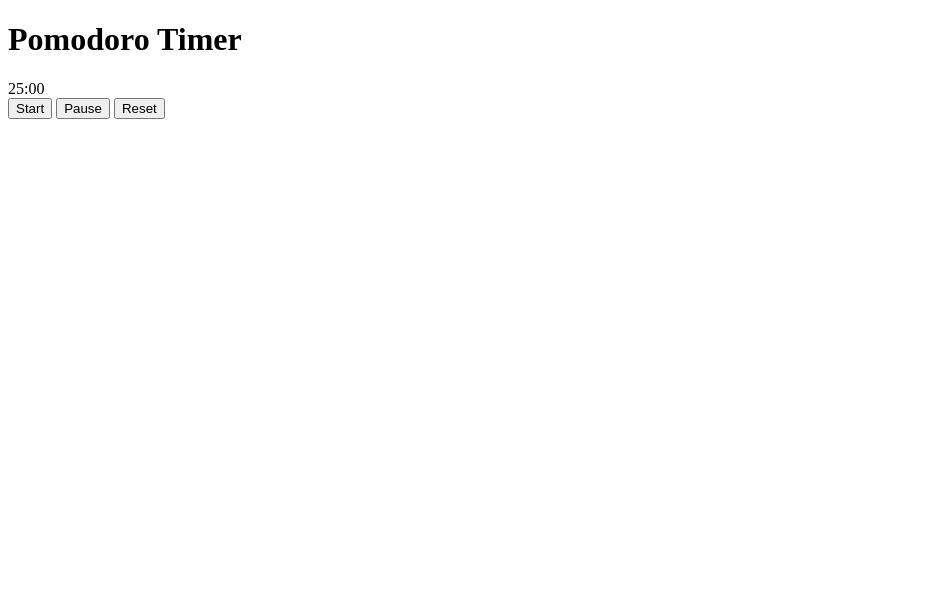
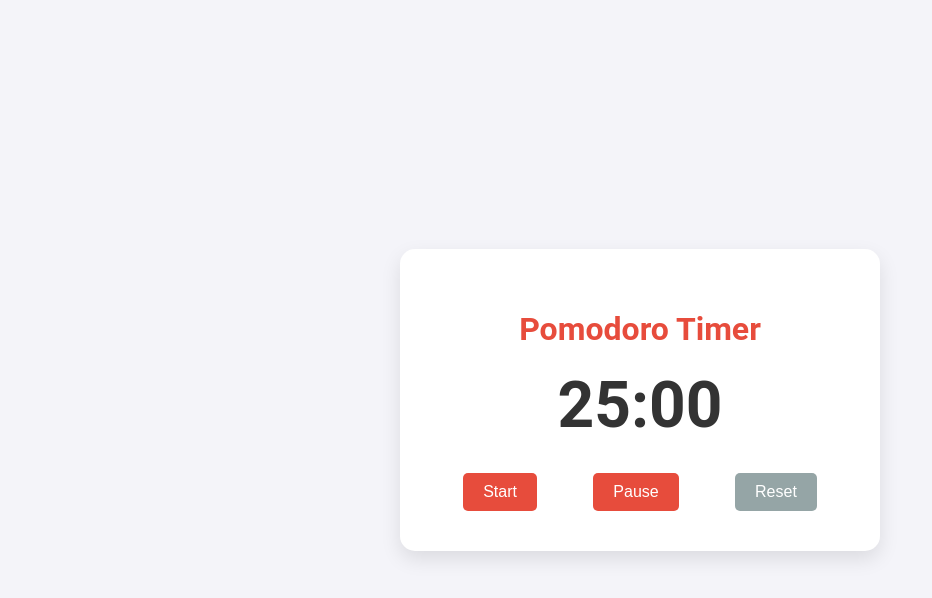
Before and after one commit to markopersonally/pomodoro-timer, a plain HTML site: page index.html in a window 1280 px wide. Shown: the whole page, without its empty margins (0-932 px from the left). Drawn offline with Linux system fonts and the light colour scheme.

Commit message:
Add modern CSS styles

```diff
--- a/index.html
+++ b/index.html
@@ -4,6 +4,7 @@
     <meta charset="UTF-8" />
     <meta name="viewport" content="width=device-width, initial-scale=1.0" />
     <title>Pomodoro timer</title>
+    <link rel="stylesheet" href="style.css" />
   </head>
   <body>
     <div class="pomodoro-container">
--- /dev/null
+++ b/style.css
@@ -0,0 +1,65 @@
+body {
+  font-family: "Roboto", sans-serif;
+  background-color: #f4f4f9;
+  color: #333;
+  display: flex;
+  justify-content: center;
+  align-items: center;
+  height: 100vh;
+  margin: 0;
+}
+
+.pomodoro-container {
+  background-color: #ffffff;
+  padding: 40px;
+  border-radius: 15px;
+  box-shadow: 0 8px 20px #0000001a;
+  text-align: center;
+  max-width: 400px;
+  width: 100%;
+}
+
+h1 {
+  font-size: 2rem;
+  margin-bottom: 20px;
+  color: #e74c3c;
+}
+
+#timer {
+  font-size: 4rem;
+  margin-bottom: 30px;
+  font-weight: bold;
+}
+
+.buttons {
+  display: flex;
+  justify-content: space-around;
+  gap: 10px;
+}
+
+button {
+  background-color: #e74c3c;
+  color: white;
+  border: none;
+  padding: 10px 20px;
+  border-radius: 5px;
+  font-size: 1rem;
+  cursor: pointer;
+  transition: background-color 0.3s ease;
+}
+
+button:hover {
+  background-color: #c0392b;
+}
+
+button:active {
+  transform: scale(0.98);
+}
+
+#reset-btn {
+  background-color: #95a5a6;
+}
+
+#reset-btn:hover {
+  background-color: #7f8c8d;
+}
```
